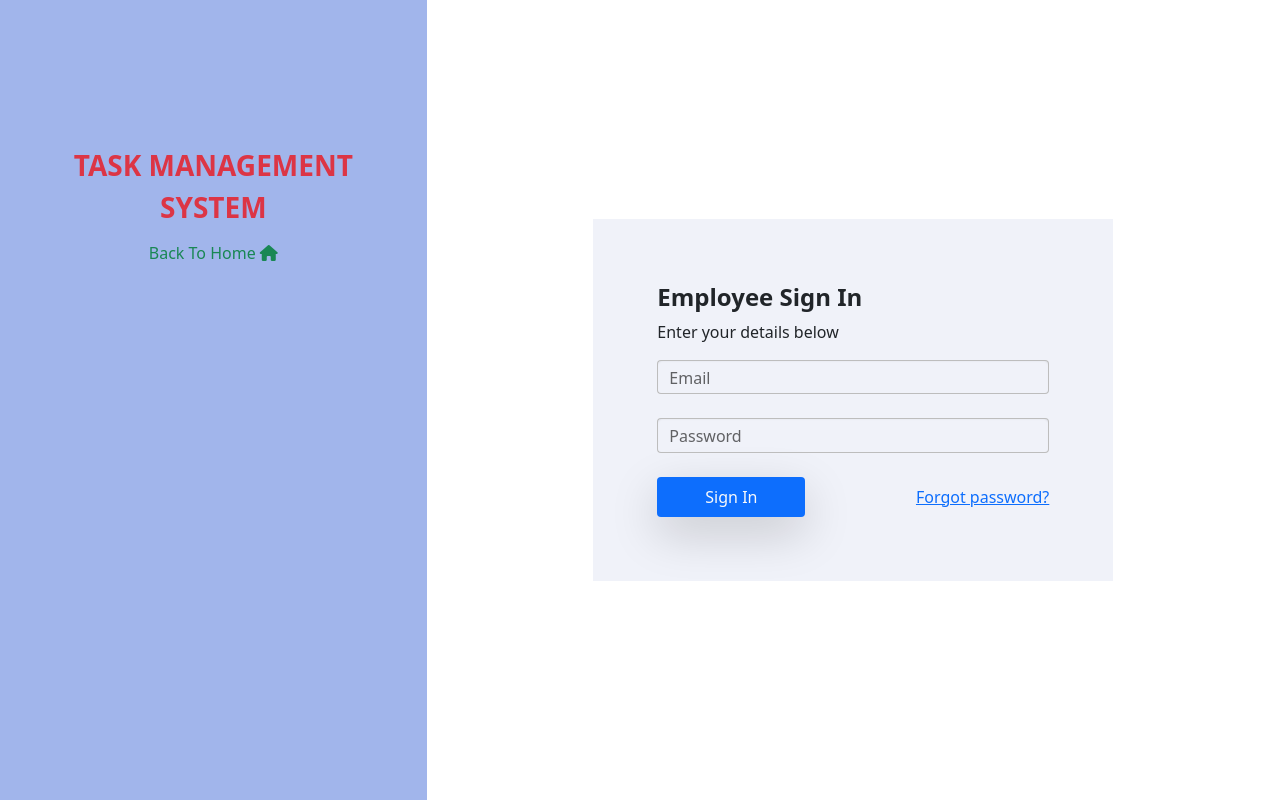
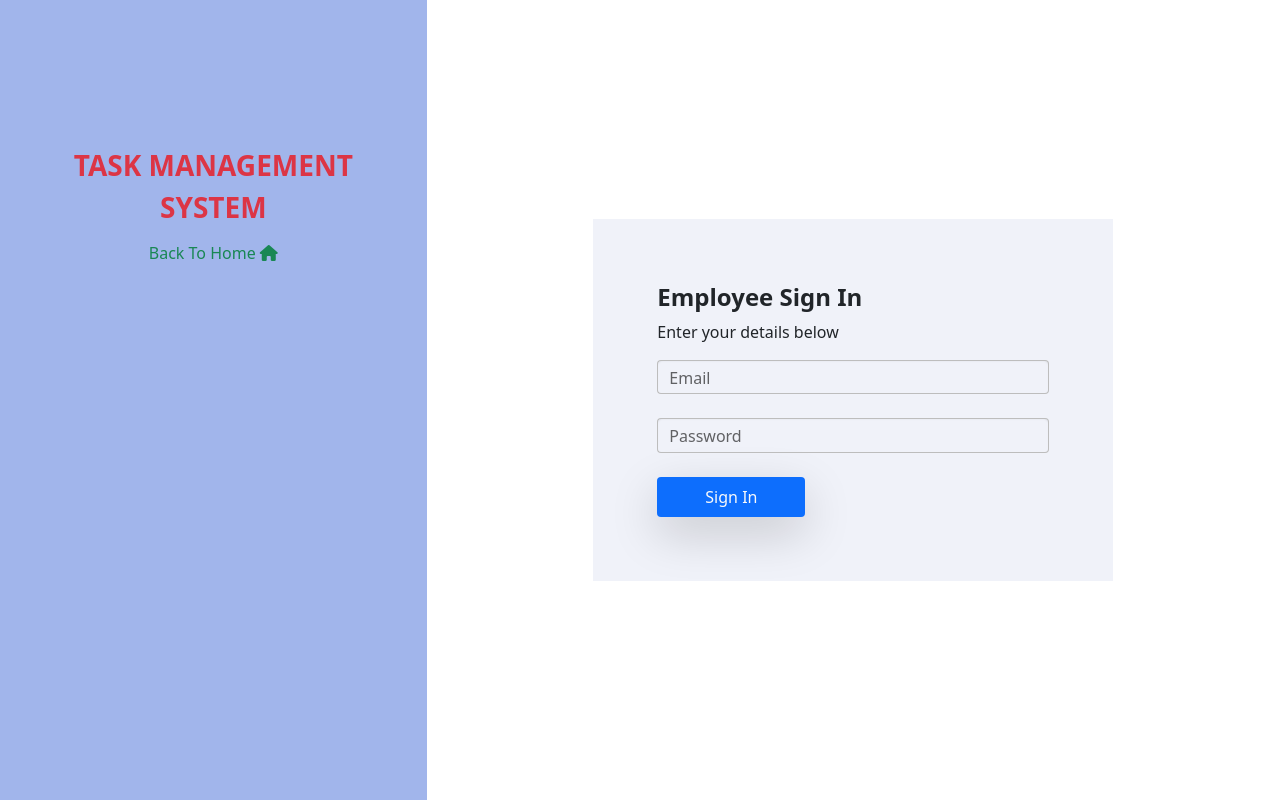
Before and after one commit to Salonipatil777/task-management-system-railway, a Django app: page /emplogin/ in a window 1280 px wide. Run offline with Django 4.2, Linux system fonts and the light colour scheme; some libraries are stand-ins or nearby versions.

Commit message:
Update emplogin.html

```diff
--- a/templates/emplogin.html
+++ b/templates/emplogin.html
@@ -91,10 +91,6 @@
                       Sign In
                     </button>
                   </div>
-                  <div class="">
-                    <!-- Simple link -->
-                    <a href="#!">Forgot password?</a>
-                  </div>
                 </div>
               </div>
             </form>
```
